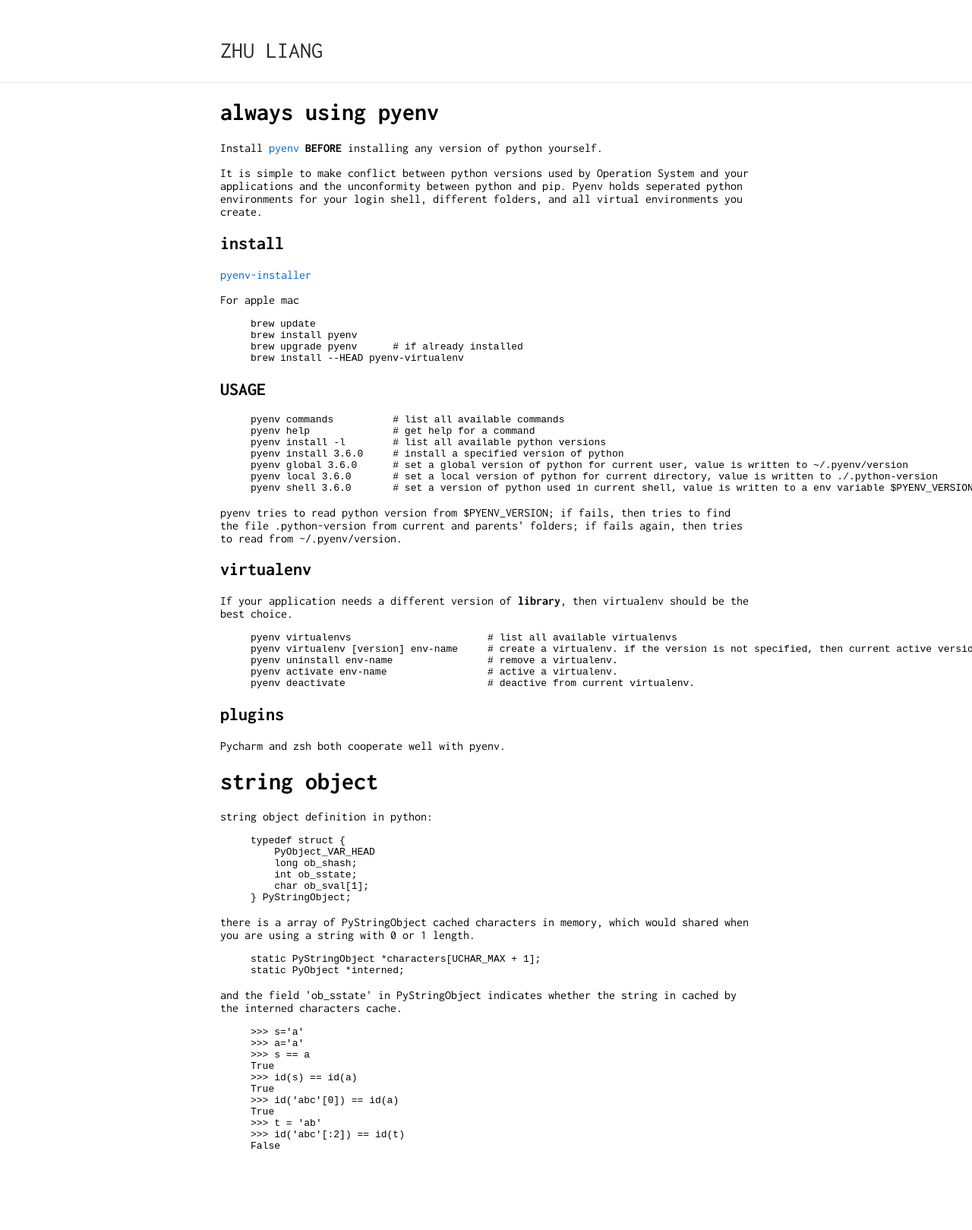
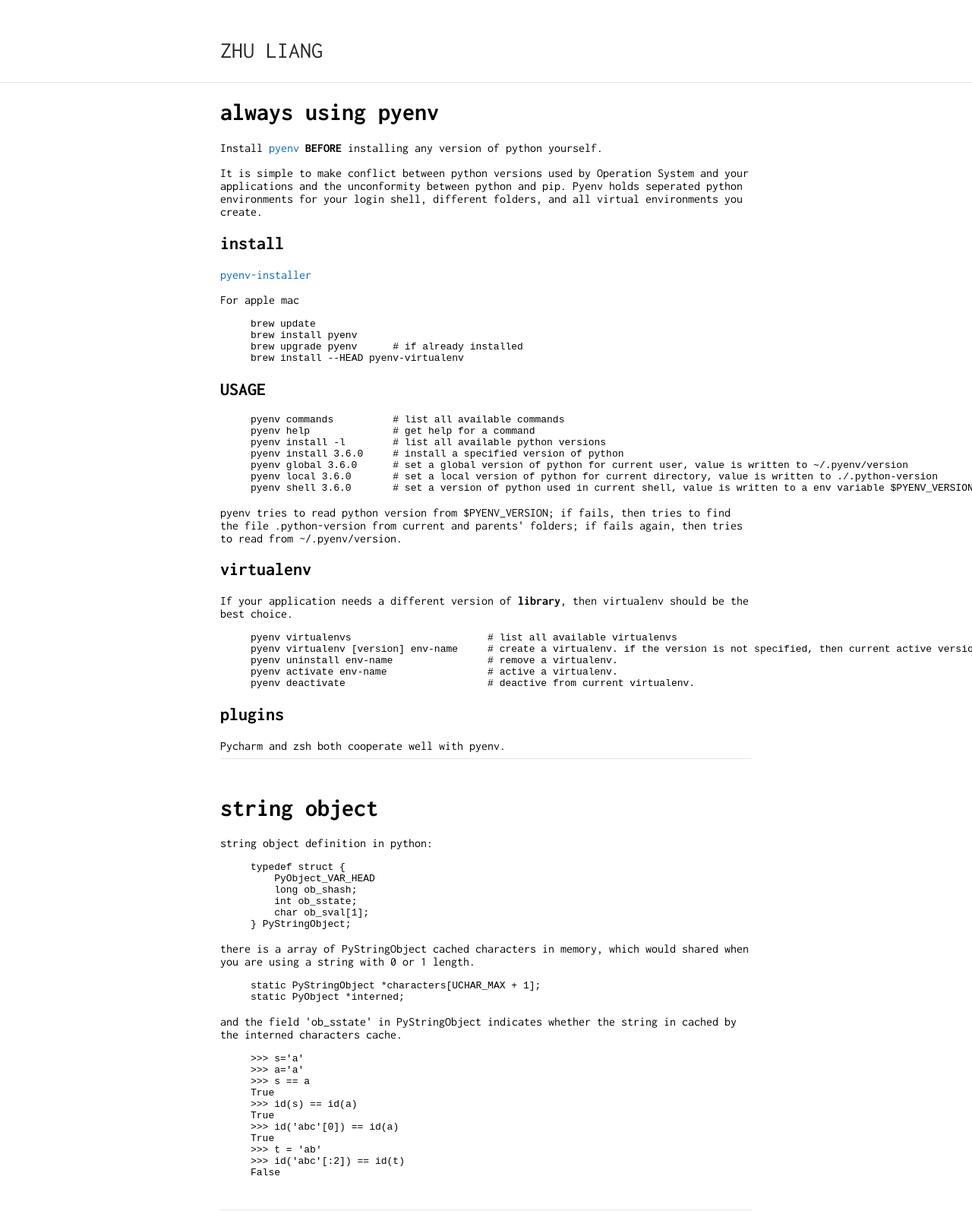
Before and after one commit to brilliang/blogs, a Jekyll site: the page built from _posts/2017-08-02-python_tips.html, in a window 1280 px wide. Shown: the whole page at 76% size. Built offline with Jekyll 4.4.1, drawn with Linux system fonts in a browser that asks for light colours; before the commit the page ends 1516 px from its top, so only the background shows below that.

Commit message:
add <br />

```diff
--- a/_posts/2017-08-02-python_tips.html
+++ b/_posts/2017-08-02-python_tips.html
@@ -50,6 +50,9 @@ pyenv deactivate			# deactive from current virtualenv.
 
 Pycharm and zsh both cooperate well with pyenv.
 
+<br />
+<hr />
+<br />
 
 <h1>string object</h1>
 
@@ -88,3 +91,6 @@ True
 >>> id('abc'[:2]) == id(t)
 False
 {% endhighlight %}
+<br />
+<hr />
+<br />
```
